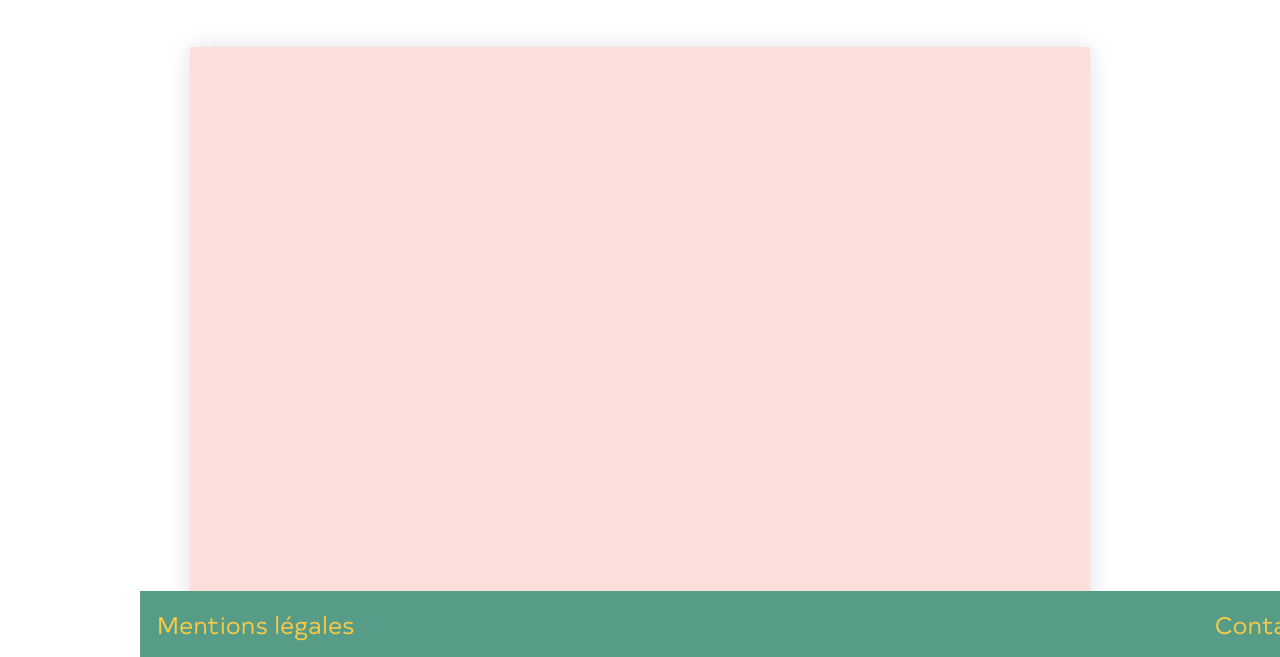
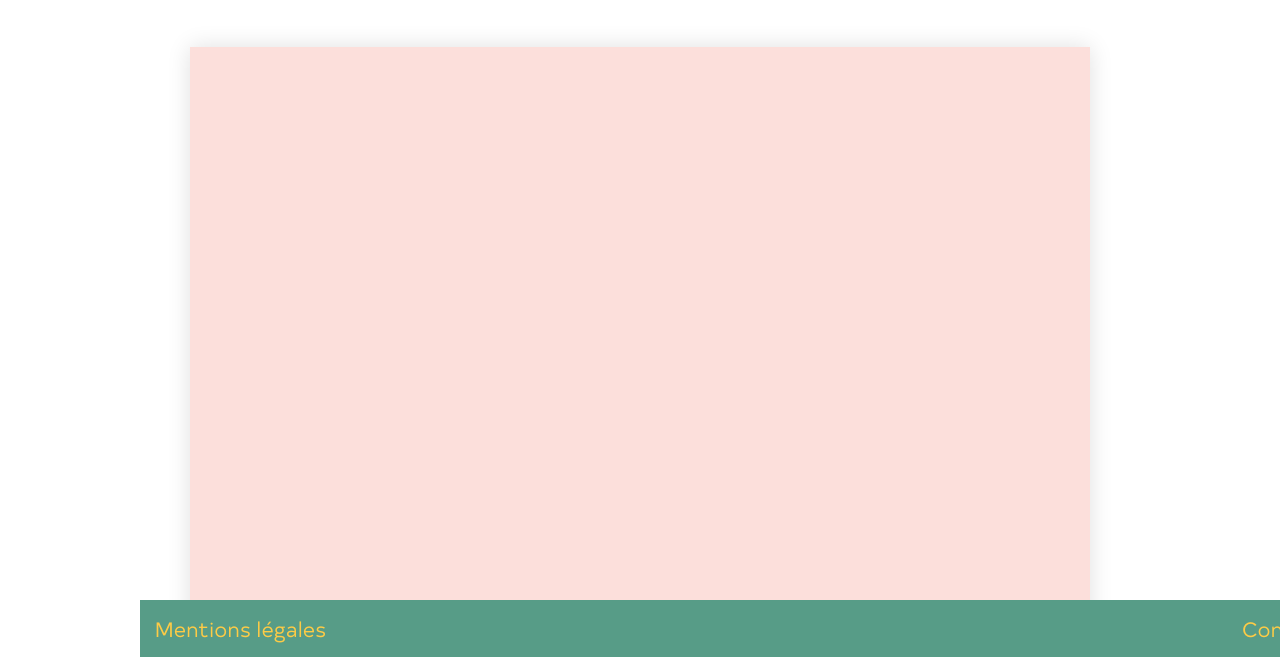
Before and after one commit to Antoine-Zerbib/ohmyfood, a website: page index.html in a window 1280 px wide. Shown: the part 143-800 px from the top of the page. Drawn offline with Linux system fonts and the light colour scheme.

Commit message:
footer reduc

```diff
--- a/sass/components/_footer.scss
+++ b/sass/components/_footer.scss
@@ -3,15 +3,13 @@ footer{
     bottom: 0;
     left: center;
     width: 100%;
-
     background-color: $color-primary;
     display: flex;
     justify-content: space-between;
     text-align: center;
     & p{
-
         margin: 0.7em;
-        font-size: 1.5em;
+        font-size: 1.3em;
         font-family: $font-primary, arial, serif;
         & a{
         color: $color-text;
--- a/sass/layout/_container.scss
+++ b/sass/layout/_container.scss
@@ -1,6 +1,6 @@
 #container{
     margin:0 auto;
-    padding-bottom:8em;
+    padding-bottom:6em;
     width: 100%;
 
 //    POUR GRAND ECRAN
```
Also changed, not shown: public/css/style.css, 1 other file.
